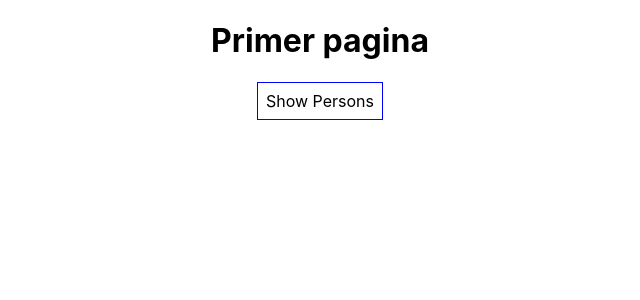
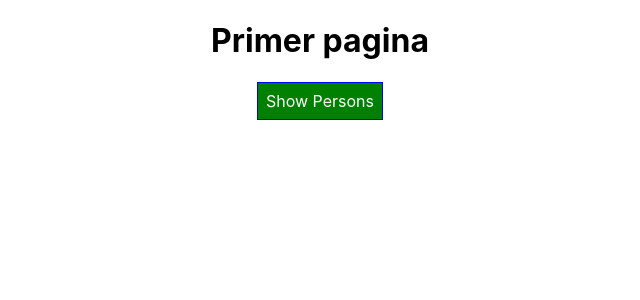
Before and after one commit to Alejo-Casta/reactUdemy, a React (Create React App) app: page / in a window 1280 px wide. Shown: the top 300 px of the page, without its empty margins (320-960 px from the left). Built offline with nearby package versions, Linux system fonts and the light colour scheme.

Commit message:
66. Setting Styles Dynamically

```diff
--- a/src/App.js
+++ b/src/App.js
@@ -17,13 +17,13 @@ class App extends Component {
       return p.id === index
     })
 
-    const person = {...this.state.persons[personIndex]}
+    const person = { ...this.state.persons[personIndex] }
     person.name = e.target.value
 
     const persons = [...this.state.persons]
     persons[personIndex] = person
 
-    this.setState({persons})
+    this.setState({ persons })
   }
 
   deletePersonHandler = (personIndex) => {
@@ -39,9 +39,9 @@ class App extends Component {
 
   render() {
     const style = {
-      backgroundColor: 'white',
+      backgroundColor: 'green',
+      color: 'white',
       font: 'inherit',
-      border: '1px solid blue',
       padding: '8px',
       cursor: 'pointer'
     }
@@ -62,6 +62,7 @@ class App extends Component {
           })}
         </div>
       )
+      style.backgroundColor = 'red'
     }
 
     return (
```
